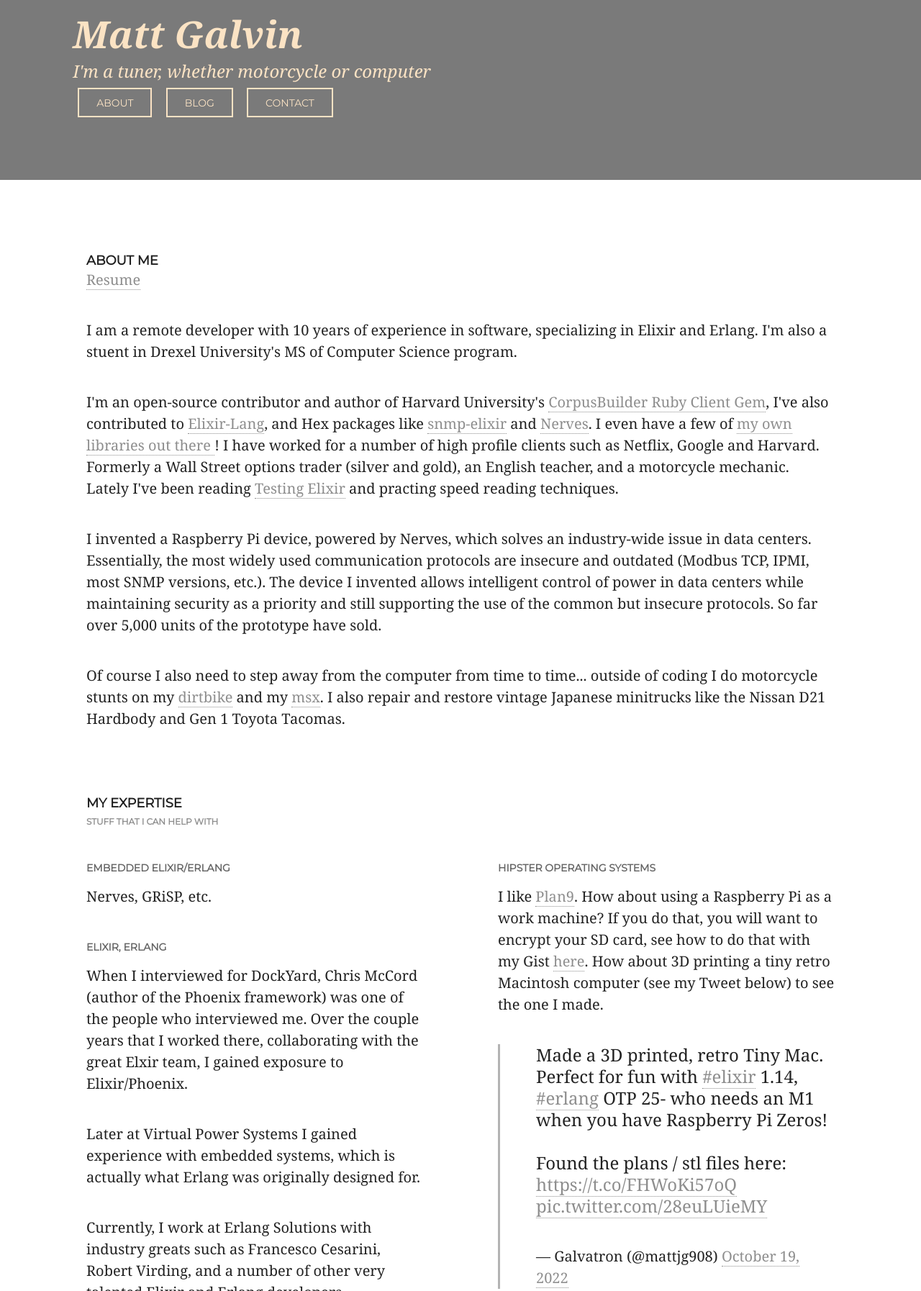
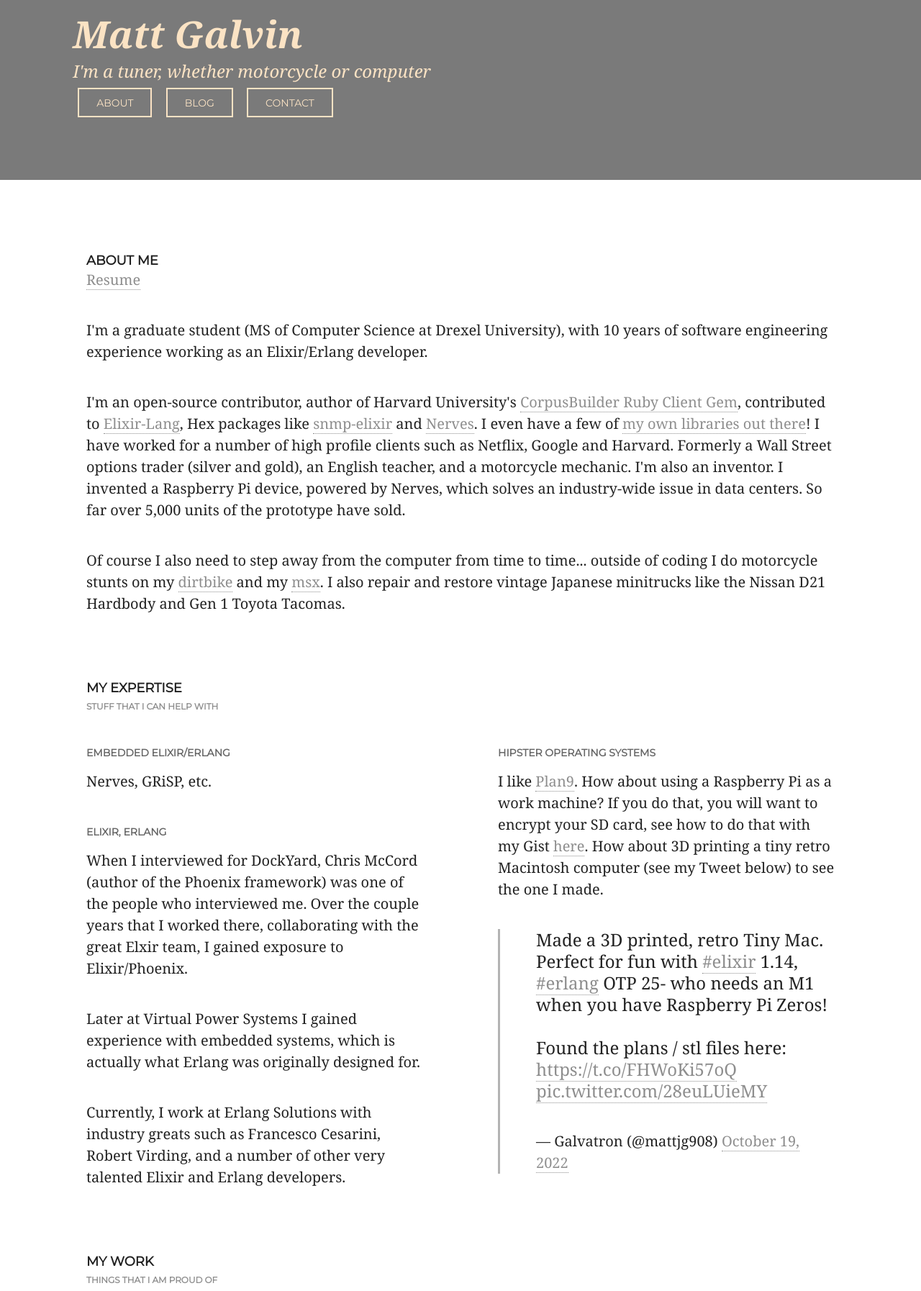
Before and after one commit to mattjg908/mattjg908.github.com, a Jekyll site: the page built from about/index.html, in a window 1280 px wide, cut to the strip 0-1794 px from the top of the page. Shown: the whole strip at 72% size. Built offline with Jekyll 4.4.1, drawn with Linux system fonts in a browser that asks for light colours; some web fonts are replaced; comment, search, counter and statistics services are not loaded.

Commit message:
master Update about

```diff
--- a/about/index.html
+++ b/about/index.html
@@ -15,34 +15,23 @@ overview: true
                 <a href="/img/matthewgalvinresume.pdf">Resume</a>
             </header>
 
-            <p>I am a remote developer with 10 years of experience in software,
-            specializing in Elixir and Erlang. I'm also a stuent in
-            Drexel University's MS of Computer Science program.
+            <p>I'm a graduate student (MS of Computer Science at Drexel University),
+            with 10 years of software engineering experience working as an Elixir/Erlang developer.
             </p>
-            <p> I'm an open-source
-            contributor and author of Harvard University's <a
+            <p>I'm an open-source
+            contributor, author of Harvard University's <a
               href="https://github.com/berkmancenter/corpusbuilder-ruby-client/blob/master/corpusbuilder-ruby.gemspec#L9">
               CorpusBuilder Ruby
-              Client Gem</a>, I've also contributed to <a
+              Client Gem</a>, contributed to <a
               href="https://github.com/elixir-lang/elixir-lang.github.com/pull/1560">Elixir-Lang</a>,
-            and Hex packages like <a
-                                    href="https://github.com/jeanparpaillon/elixir-snmp/pull/21">snmp-elixir</a> and <a
+            Hex packages like <a href="https://github.com/jeanparpaillon/elixir-snmp/pull/21">snmp-elixir</a> and <a
                                     href="https://github.com/nerves-project/nerves_examples/pull/222">Nerves</a>. I even have a few of <a href="https://github.com/mattjg908/st7735_elixir">my own
-                                    libraries out there </a>! I have worked for a
+                                    libraries out there</a>! I have worked for a
             number of high profile clients such as Netflix, Google and Harvard.
             Formerly a Wall Street options trader (silver and gold), an
-            English teacher, and a motorcycle mechanic. Lately I've been reading
-            <a
-              href="https://pragprog.com/titles/lmelixir/testing-elixir">Testing
-              Elixir</a>
-            and practing speed reading techniques.
-           </p>
-           <p>I invented a Raspberry Pi device, powered by Nerves, which solves an industry-wide
-           issue in data centers. Essentially, the most widely used communication protocols are
-           insecure and outdated (Modbus TCP, IPMI, most SNMP versions, etc.).
-           The device I invented allows intelligent control of power in data centers while
-           maintaining security as a priority and still supporting the use of the common but
-           insecure protocols. So far over 5,000 units of the prototype have sold.
+            English teacher, and a motorcycle mechanic. I'm also an inventor. I invented a Raspberry Pi device, powered
+            by Nerves, which solves an industry-wide issue in data centers. So far over 5,000
+            units of the prototype have sold.
            </p>
 
            <p>Of course I also need to step away from the computer from time to time... outside of coding I do motorcycle stunts on my <a href="https://youtu.be/1jLTRDY_gB4">dirtbike</a>
```
